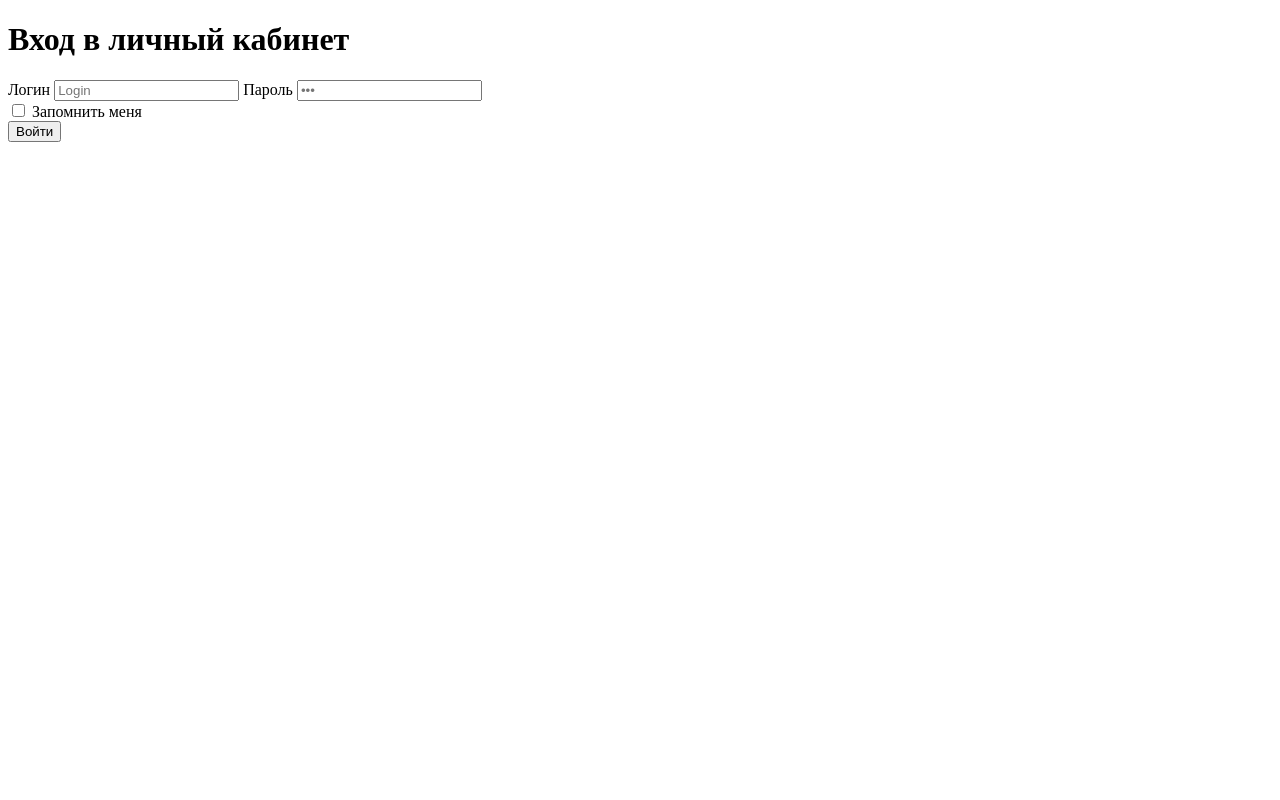
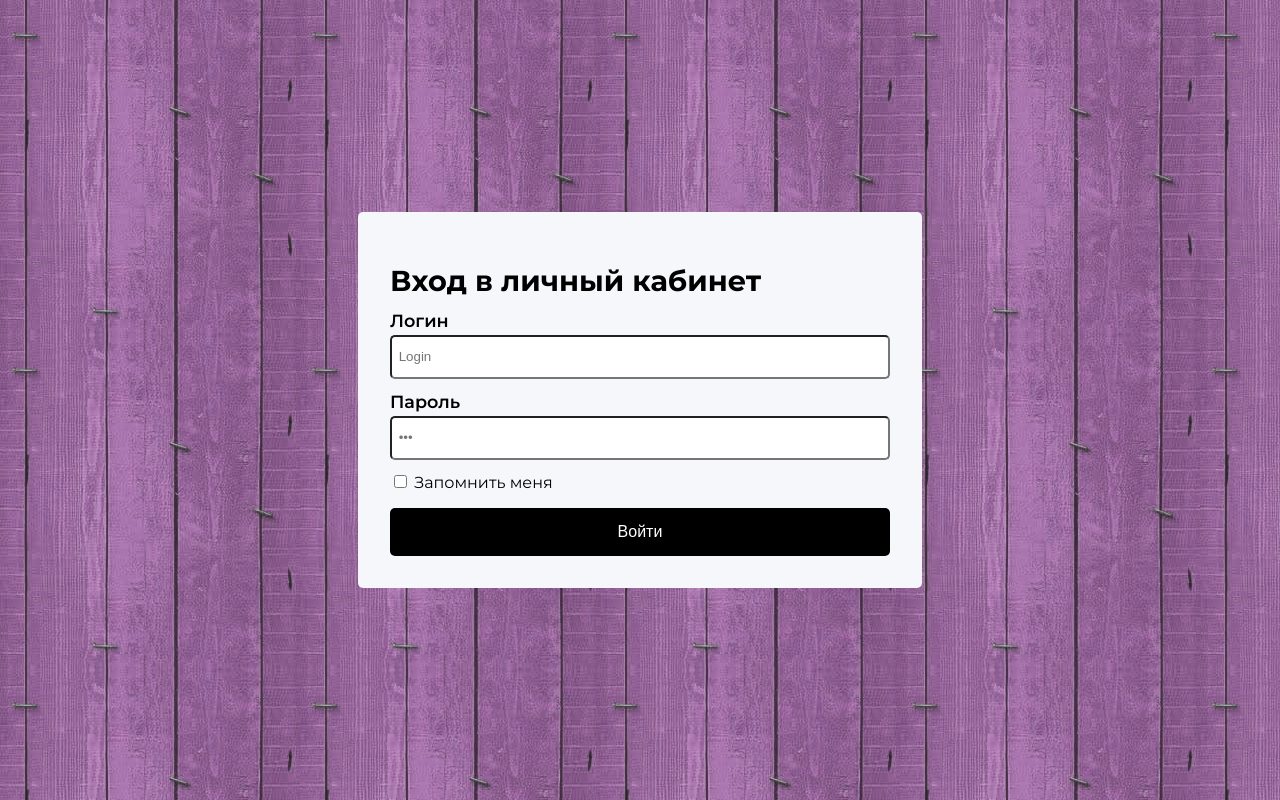
Before and after one commit to spacebagel/web-edu-task, a plain HTML site: page pages/login.html in a window 1280 px wide. Drawn offline with Linux system fonts and the light colour scheme; the site is published under a folder, as on GitHub Pages, so addresses that start at the root find nothing.

Commit message:
Update login.html

```diff
--- a/pages/login.html
+++ b/pages/login.html
@@ -5,12 +5,12 @@
     <meta charset="UTF-8">
     <meta name="viewport" content="width=device-width, initial-scale=1.0">
     <title>Аутентификация</title>
-    <link rel="stylesheet" href="/styles/general-style.css">
-    <link rel="stylesheet" href="/styles/login-style.css">
-    <link rel="icon" type="image/png" href="/imgs/icons/icon.png">
+    <link rel="stylesheet" href="../styles/general-style.css">
+    <link rel="stylesheet" href="../styles/login-style.css">
+    <link rel="icon" type="image/png" href="../imgs/icons/icon.png">
 </head>
 
-<body background="/imgs/purple-wood.jpg">
+<body background="../imgs/purple-wood.jpg">
     <div class="form-container">
         <form action="https://httpbin.org/post" method="post">
             <h1 class="h1-form-label">Вход в личный кабинет</h1>
```
